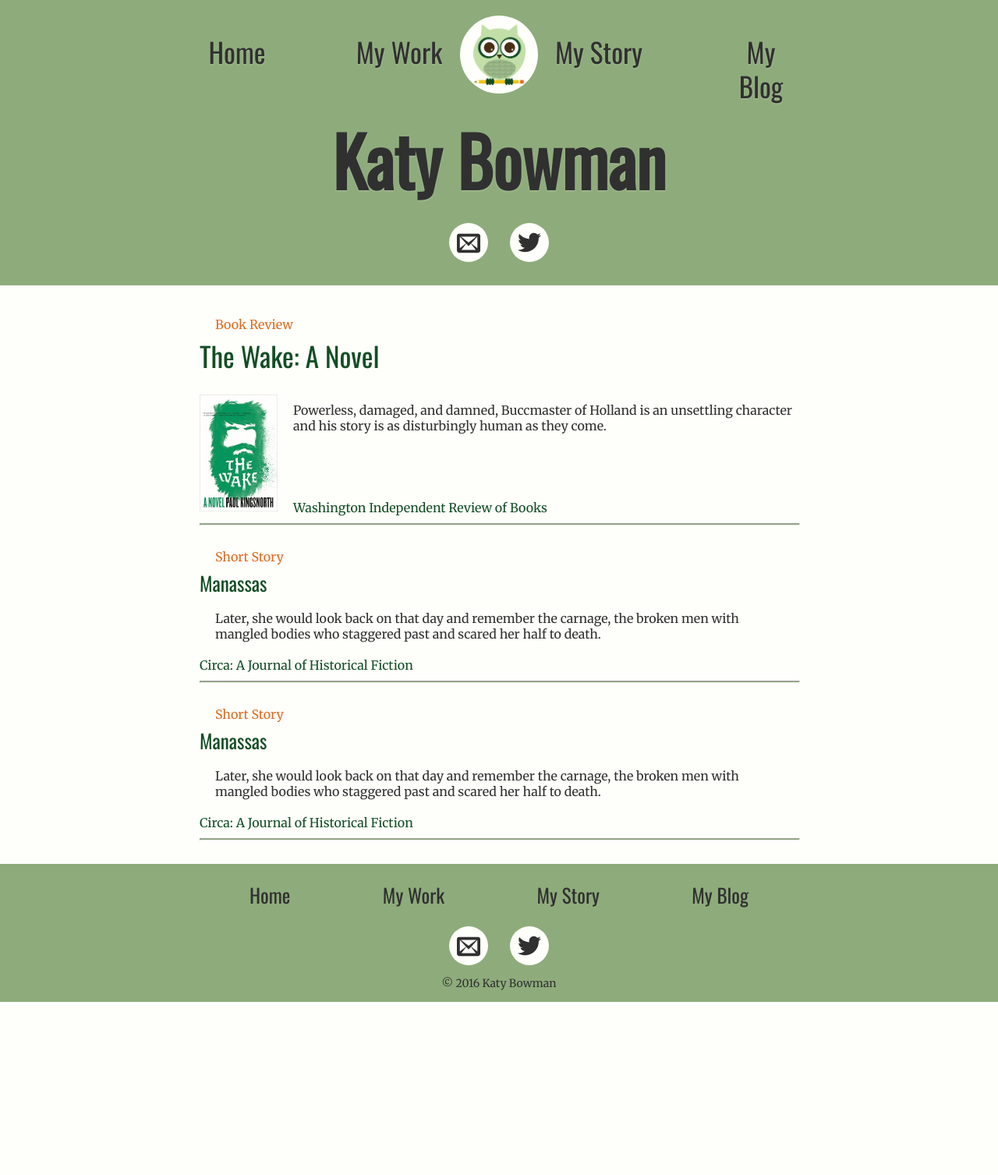
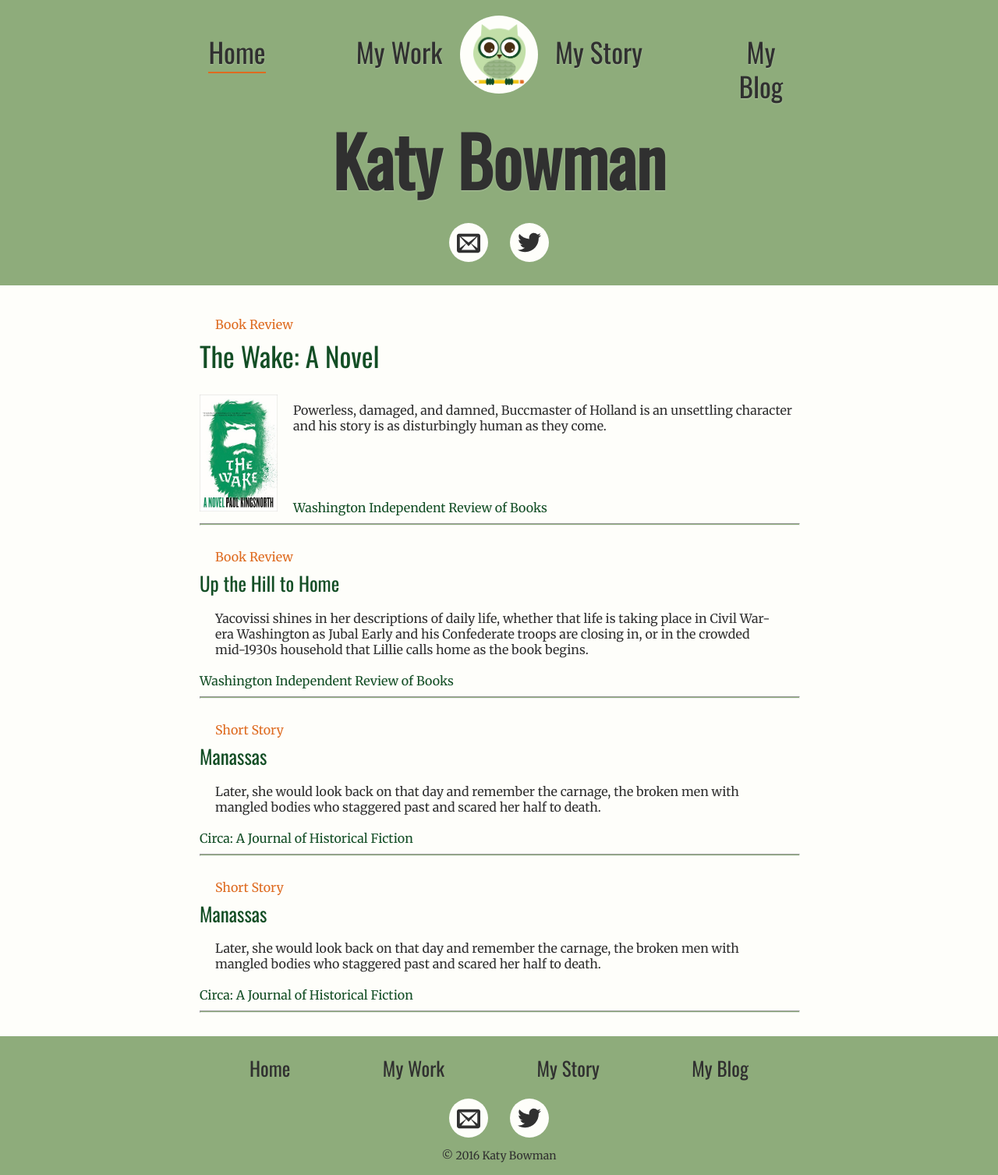
Before and after one commit to k80bowman/katybowman, a Jekyll site: the page built from app/index.html, in a window 1280 px wide. Shown: the whole page at 78% size. Built offline with Jekyll 4.4.1, drawn with Linux system fonts in a browser that asks for light colours; before the commit the page ends 1285 px from its top, so only the background shows below that.

Commit message:
Styles blog page

```diff
--- a/app/_includes/footer.html
+++ b/app/_includes/footer.html
@@ -5,7 +5,7 @@
             <li><a href="/">Home</a></li>
             <li><a href="/mywork">My Work</a></li>
             <li><a href="/mystory">My Story</a></li>
-            <li><a href="/blog">My Blog</a></li>
+            <li><a href="/myblog">My Blog</a></li>
         </ul>
     </div>
 
--- a/app/_includes/header.html
+++ b/app/_includes/header.html
@@ -8,10 +8,10 @@
 
             <div class="menu">
                 <ul class="nav">
-                    <li class="side"><a href="/">Home</a></li>
-                    <li class="middle"><a href="/mywork">My Work</a></li>
-                    <li class="middle"><a href="/mystory">My Story</a></li>
-                    <li class="side"><a href="/blog">My Blog</a></li>
+                    <li class="side"><a href="/" {% if page.url == '/' %} class="active" {% endif %} >Home</a></li>
+                    <li class="middle"><a href="/mywork" {% if page.url == '/mywork/' %} class="active" {% endif %} >My Work</a></li>
+                    <li class="middle"><a href="/mystory" {% if page.url == '/mystory/' %} class="active" {% endif %} >My Story</a></li>
+                    <li class="side"><a href="/myblog" {% if page.url == '/myblog/' %} class="active" {% endif %} >My Blog</a></li>
                 </ul>
             </div>
         </div>
--- /dev/null
+++ b/app/_posts/2015-7-1-Up-The-Hill-To-Home-Review.md
@@ -0,0 +1,11 @@
+---
+layout: post
+title: "Up the Hill to Home"
+date: 2015-07-1
+type: Book Review
+category: work
+publication: "Washington Independent Review of Books"
+link: http://www.washingtonindependentreviewofbooks.com/bookreview/up-the-hill-to-home
+image:
+excerpt: "Yacovissi shines in her descriptions of daily life, whether that life is taking place in Civil War-era Washington as Jubal Early and his Confederate troops are closing in, or in the crowded mid-1930s household that Lillie calls home as the book begins."
+---
--- a/app/_sass/_layouts/_header.scss
+++ b/app/_sass/_layouts/_header.scss
@@ -53,6 +53,9 @@
                         border-bottom: 2px solid $orange;
                     }
                 }
+                .active {
+                    border-bottom: 2px solid $orange;
+                }
             }
         }
     }
```
Also changed, not shown: app/myblog/index.html (added, +21 -0 lines).
